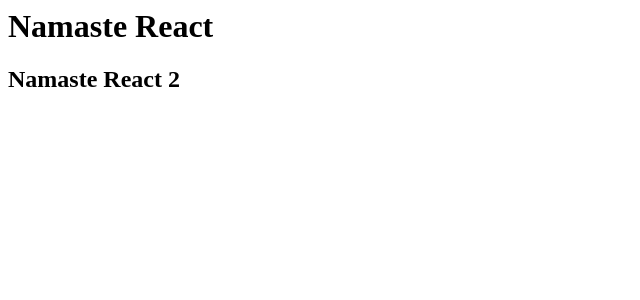
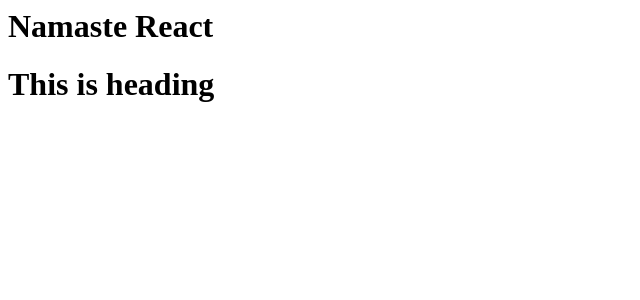
Before and after one commit to lawakesh23/Namaste-React, a React (Vite) app: page / in a window 1280 px wide. Shown: the top 300 px of the page, without its empty margins (0-640 px from the left). Built offline with nearby package versions, Linux system fonts and the light colour scheme.

Commit message:
Pushing Chapter 3

```diff
--- a/App.js
+++ b/App.js
@@ -2,9 +2,19 @@
 import ReactDOM from 'react-dom/client'
 
 
-const heading = React.createElement('h1', {}, 'Namaste React');
-const heading2 =React.createElement('h2',{}, 'Namaste React 2');
-const container = React.createElement('div',{ id: 'container'}, [heading, heading2]);
+const Title = ()=>(
+      <h1 className="MyClass" id="main"> Namaste React</h1>
+);
+
+const HeaderComponent =()=>{
+     return(
+        <div>
+            <Title/>
+            <h1 className="my-heading">This is heading</h1>
+        </div>
+     );
+};
+
 
 const root = ReactDOM.createRoot(document.getElementById('root'));
-root.render(container);
+root.render(<HeaderComponent/>);
```
